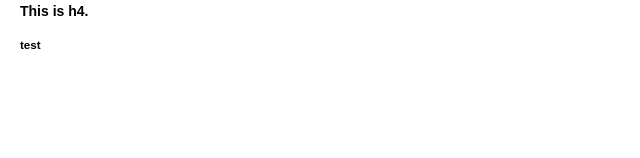
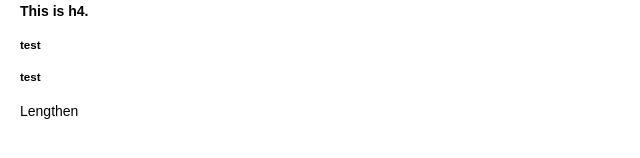
Before and after one commit to naruwo-github/ToDoList-Web-Native-API-DB, a React (Create React App) app in the folder browser-app/: page /admin in a window 1280 px wide. Shown: the part 166-324 px from the top of the page, without its empty margins (0-640 px from the left). Built offline with nearby package versions, Linux system fonts and the light colour scheme.

Commit message:
Contextを使ってバケツリレーを止める方法をひとまず実装

```diff
--- a/browser-app/src/components/admin/contextTest.tsx
+++ b/browser-app/src/components/admin/contextTest.tsx
@@ -1,13 +1,35 @@
-import React from "react"
+import React, { useState } from "react"
 
-const testString: string = 'test'
+/*
+* このファイルはStateバケツリレーの例とそれをContextで解決する例
+*/
+
+// Contextの宣言
+const MyContext = React.createContext('');
 
 export default function ContextTest () {
-  return (
-    <TestChild1
-        testString={testString}
-    />
-  )
+
+    // バケツリレーするState
+    const [testString, setTestString] = useState<string>('test')
+
+    // Stateを書き換える関数
+    function lengthenTestString (): void {
+        setTestString(prevState => prevState + '+')
+    }
+
+    return (
+        <MyContext.Provider value={testString}>
+            <TestChild1
+                // バケツリレーその①
+                testString={testString}
+            />
+            <label
+                onClick={lengthenTestString}
+            >
+                Lengthen
+            </label>
+        </MyContext.Provider>
+    )
 }
 
 function TestChild1 ({
@@ -19,6 +41,7 @@ function TestChild1 ({
         <div>
             <h2>This is h2.</h2>
             <TestChild2
+                // バケツリレーその②
                 testString={testString}
             />
         </div>
@@ -34,6 +57,7 @@ function TestChild2 ({
         <div>
             <h3>This is h3.</h3>
             <TestChild3
+                // バケツリレーその③
                 testString={testString}
             />
         </div>
@@ -49,6 +73,7 @@ function TestChild3 ({
         <div>
             <h4>This is h4.</h4>
             <TestChild4
+                // バケツリレーその④
                 testString={testString}
             />
         </div>
@@ -60,9 +85,13 @@ function TestChild4 ({
 }: {
     testString: string,
 }) {
+    // ContextからtestStringを受け取る
+    const testStringFromContext = React.useContext(MyContext)
+
     return (
         <div>
             <h5>{testString}</h5>
+            <h5>{testStringFromContext}</h5>
         </div>
     )
 }
```
